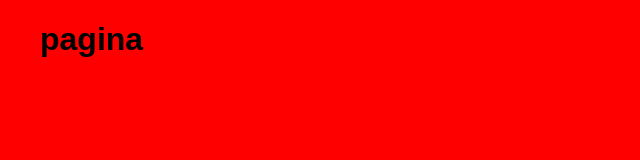
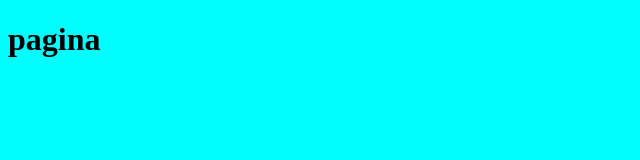
Before and after one commit to NBdev123/proyecto-usando-float, a plain HTML site: page index.html in a window 1280 px wide. Shown: the whole page, without its empty margins (0-640 px from the left). Drawn offline with Linux system fonts and the light colour scheme; files that its build step writes are made by us from their sources.

Commit message:
Update styles.css

```diff
--- a/styles.css
+++ b/styles.css
@@ -1,14 +1,8 @@
+html, body{
+    background-color: aqua;
+}
 
 
-
-html, body{
-    margin: 0;
-    padding: 0;
-    font-family: "Roboto-ligth", Arial, Helvetica, sans-serif;
-    background: red;
-}
-
 #container{
-    max-width: 1200px;
     margin: 0 auto;
 }
```
